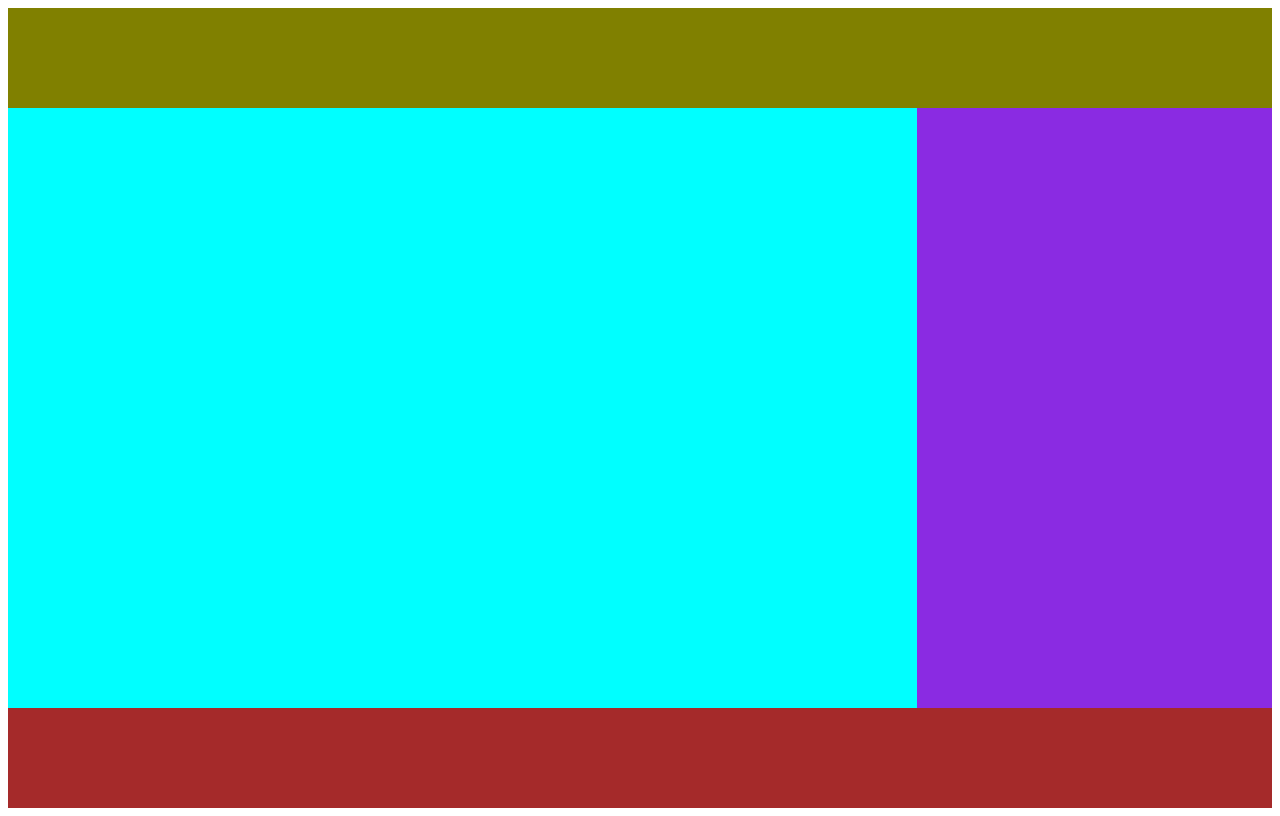
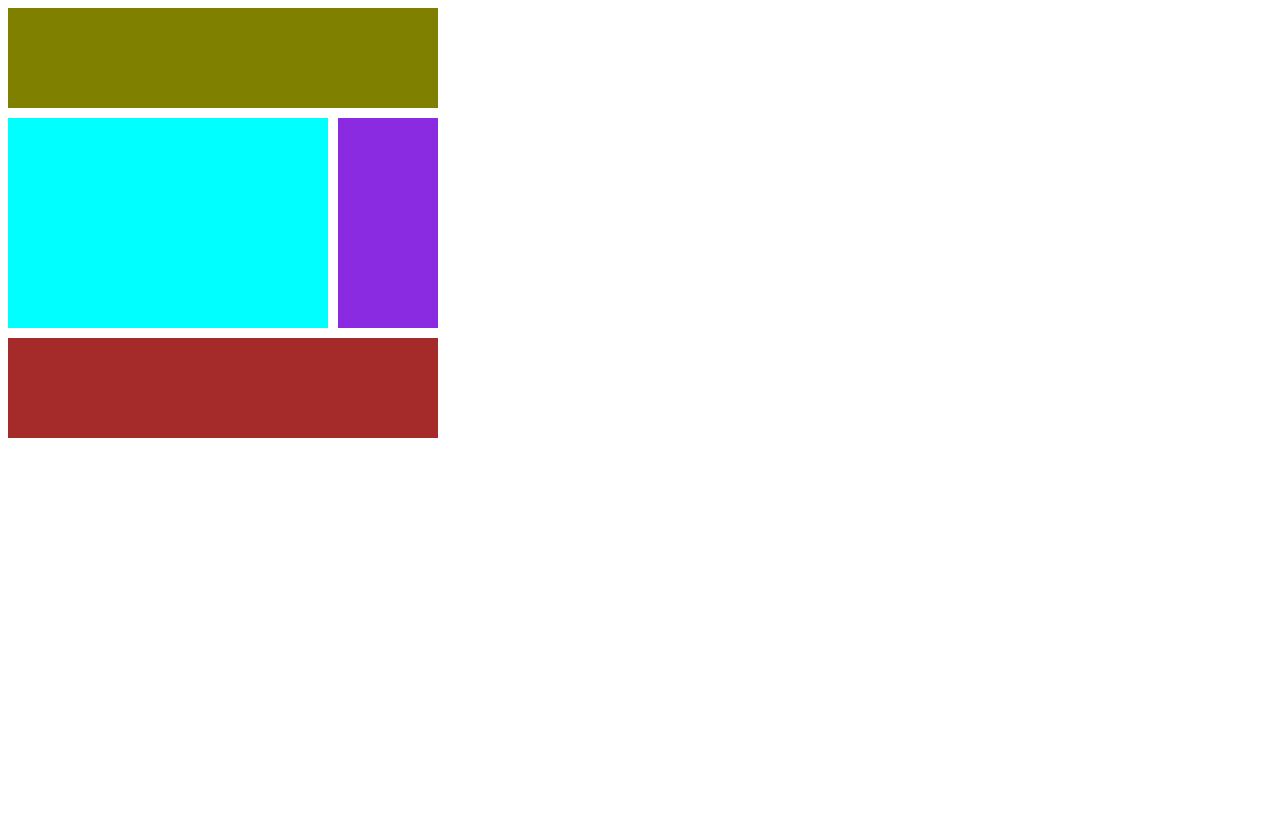
Before and after one commit to dykevin23/css-layout-master, a plain HTML site: page index.html in a window 1280 px wide. Drawn offline with Linux system fonts and the light colour scheme.

Commit message:
2.4 Rows and Columns

```diff
--- a/styles.css
+++ b/styles.css
@@ -1,30 +1,32 @@
 .grid {
   display: grid;
-  grid-template-columns: auto 200px;
-  grid-template-rows: 100px repeat(2, 300px) 100px;
-  grid-template-areas:
-    "header header header header"
-    "content content content nav"
-    "content content content nav"
-    "footer footer footer footer";
+  gap: 10px;
+  grid-template-columns: repeat(4, 100px);
+  grid-template-rows: repeat(4, 100px);
 }
 
 .header {
   background-color: olive;
-  grid-area: header;
+  grid-column-start: 1;
+  grid-column-end: 5;
 }
 
 .content {
   background-color: aqua;
-  grid-area: content;
+  grid-column-start: 1;
+  grid-column-end: 4;
+  grid-row-start: 2;
+  grid-row-end: 4;
 }
 
 .nav {
   background-color: blueviolet;
-  grid-area: nav;
+  grid-row-start: 2;
+  grid-row-end: 4;
 }
 
 .footer {
   background-color: brown;
-  grid-area: footer;
+  grid-column-start: 1;
+  grid-column-end: 5;
 }
```
Also changed, not shown: 1 other file.
